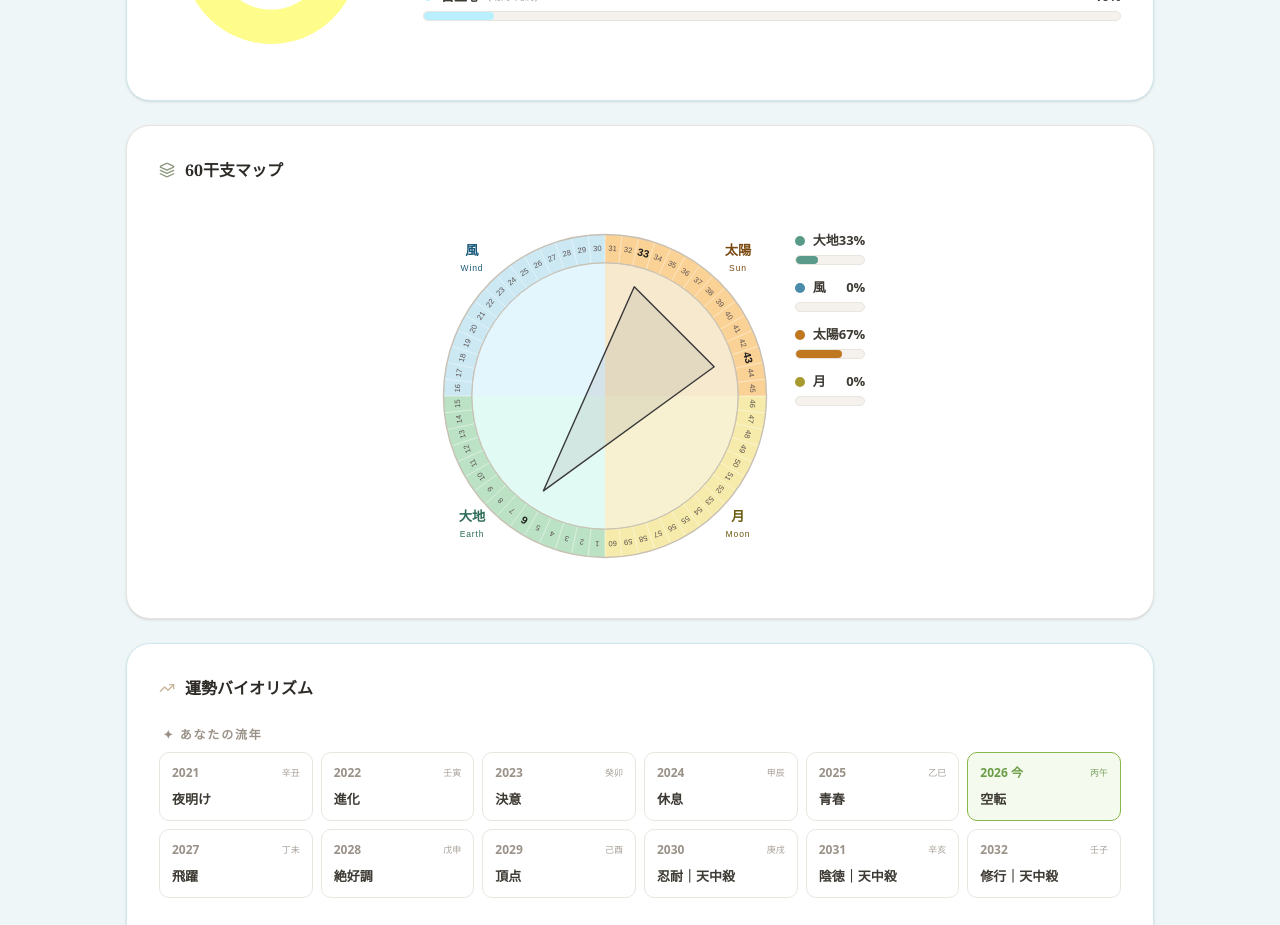
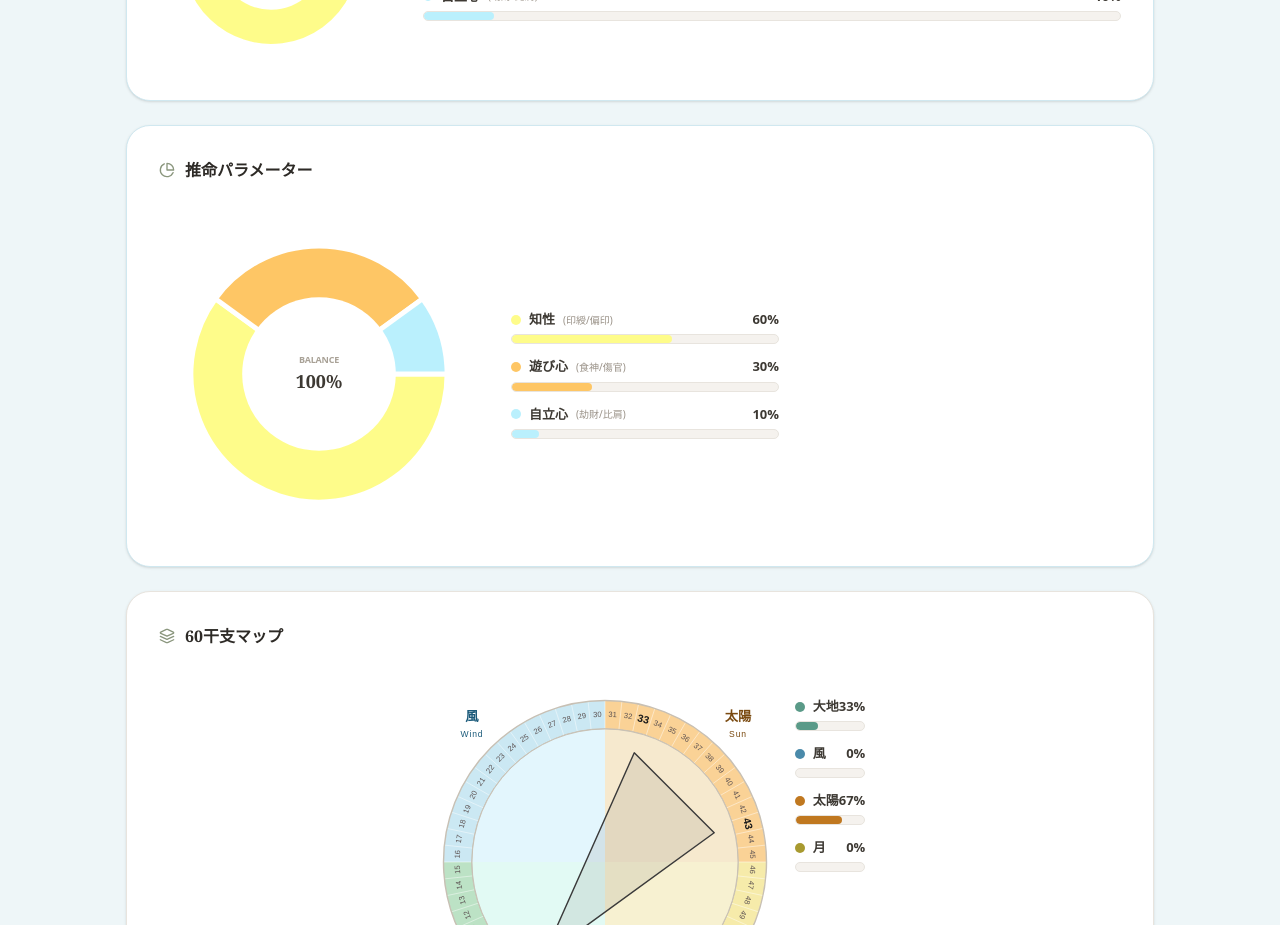
Before and after one commit to furukana1122/labo-apps, a React (Vite) app: page / in a window 1280 px wide. Shown: the part 1160-2085 px from the top of the page. Built offline with nearby package versions, Linux system fonts and the light colour scheme.

Commit message:
Update App.jsx

```diff
--- a/src/App.jsx
+++ b/src/App.jsx
@@ -683,6 +683,64 @@ const monthUnkiList = Array.from({ length: 12 }, (_, i) => {
           </div>
         </div>
 
+{/* ===== 推命パラメーター ===== */}
+<div className="bg-white rounded-3xl p-8 shadow-sm border border-[#d0e8f0] break-inside-avoid print:rounded-xl print:p-5 print:shadow-none">
+  <h2 className="text-base font-bold flex items-center gap-2.5 mb-8 text-[#2d2a26] print:mb-4">
+    <PieChart className="w-4 h-4 text-[#8a967d]" /> 推命パラメーター
+  </h2>
+  <div className="flex flex-col md:flex-row print:flex-row items-center gap-8" style={{ maxWidth:620 }}>
+    <div className="relative flex-shrink-0 print:w-40 print:h-40" style={{ width:320, height:320 }}>
+      <svg viewBox="0 0 100 100" className="w-full h-full">
+        {(() => {
+          let cur = 0;
+          return result.gogyoList.map((item, idx) => {
+            const isOff = disabledGogyo.includes(item.name);
+            const start = (cur / 100) * 2 * Math.PI;
+            const end = ((cur + item.value) / 100) * 2 * Math.PI;
+            cur += item.value;
+            const x1 = 50 + 40 * Math.cos(start), y1 = 50 + 40 * Math.sin(start);
+            const x2 = 50 + 40 * Math.cos(end), y2 = 50 + 40 * Math.sin(end);
+            return <path key={idx} d={`M 50 50 L ${x1} ${y1} A 40 40 0 ${item.value > 50 ? 1 : 0} 1 ${x2} ${y2} Z`} fill={isOff ? '#c8c4bc' : CATEGORIES[item.name].border} stroke="white" strokeWidth="1.5" />;
+          });
+        })()}
+        <circle cx="50" cy="50" r="24" fill="white" />
+      </svg>
+      <div className="absolute inset-0 flex flex-col items-center justify-center">
+        <span className="text-[9px] font-bold text-[#a8a196] uppercase tracking-tight font-sans">Balance</span>
+        <span className="text-lg font-bold text-[#3d3933]">
+          {result.gogyoList.filter(item => !disabledGogyo.includes(item.name)).reduce((sum, item) => sum + item.value, 0)}%
+        </span>
+      </div>
+    </div>
+    <div className="flex-1 w-full space-y-3 font-sans">
+      {result.gogyoList.map((item, idx) => {
+        const isOff = disabledGogyo.includes(item.name);
+        return (
+          <div key={idx}
+            onClick={() => {
+              setDisabledGogyo(prev =>
+                isOff ? prev.filter(n => n !== item.name) : [...prev, item.name]
+              );
+            }}
+            style={{ cursor: 'pointer' }}>
+            <div className="flex justify-between items-center mb-1">
+              <div className="flex items-center gap-2">
+                <div className="w-2.5 h-2.5 rounded-full" style={{ background: isOff ? '#c8c4bc' : item.border }} />
+                <span className="text-[13px] font-bold" style={{ color: isOff ? '#a8a196' : '#3d3933' }}>{item.name}</span>
+                <span className="text-[10px] text-[#9a9288]">({item.stars.join('/')})</span>
+              </div>
+              <span className="text-[13px] font-bold" style={{ color: isOff ? '#a8a196' : '#3d3933' }}>{item.value}%</span>
+            </div>
+            <div className="h-2.5 w-full bg-[#f5f2ee] rounded-full overflow-hidden border border-[#e8e4de]">
+              <div className="h-full rounded-full" style={{ width:`${item.value}%`, background: isOff ? '#c8c4bc' : item.border, transition:'background 0.3s ease' }} />
+            </div>
+          </div>
+        );
+      })}
+    </div>
+  </div>
+</div>
+
 {/* ===== 60干支円盤 ===== */}
 <div className="bg-white rounded-3xl p-8 shadow-sm border border-[#e8e4de] break-inside-avoid print:rounded-xl print:p-5 print:shadow-none">
   <h2 className="text-base font-bold flex items-center gap-2.5 mb-6 text-[#2d2a26]">
```
